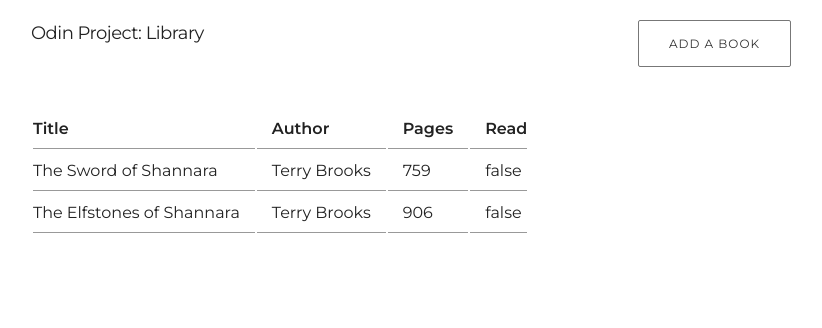
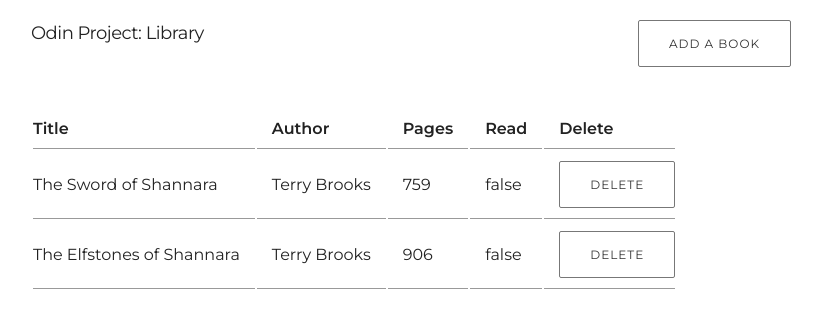
Before and after one commit to tOskr-uk/odin-library, a website: page index.html in a window 1280 px wide. Shown: the whole page, without its empty margins (229-1051 px from the left). Drawn offline with Linux system fonts and the light colour scheme.

Commit message:
button added to table

```diff
--- a/sass/_base.scss
+++ b/sass/_base.scss
@@ -12,22 +12,3 @@
 html{
     box-sizing: border-box;
 }
-
-
-/* TABLES */
-th,
-td{
-    padding: 1rem 1.5rem;
-    text-align: left;
-    border-bottom: 1px solid var(--color-grey-light-3);
-}
-
-th:first-child,
-td:first-child{
-    padding-left: 0;
-}
-
-th:last-child,
-td:last-child{
-    padding-right: 0;
-}
--- a/sass/_components.scss
+++ b/sass/_components.scss
@@ -20,3 +20,25 @@
         outline: 0;
     }
 }
+
+
+/* TABLES */
+.table{
+
+    th,
+    td{
+        padding: 1rem 1.5rem;
+        text-align: left;
+        border-bottom: 1px solid var(--color-grey-light-3);
+    }
+
+    th:first-child,
+    td:first-child{
+        padding-left: 0;
+    }
+
+    th:last-child,
+    td:last-child{
+        padding-right: 0;
+    }
+}
--- a/script.js
+++ b/script.js
@@ -6,21 +6,18 @@ const pages = document.getElementById('pages');
 const read = document.getElementById('read');
 const library = document.querySelector('.library');
 
-
-
 function addBookToLibrary(title, author, pages, read){
     const obj = new Book(title, author, pages, read);
     myLibrary.push(obj);
-    // alert(myLibrary);
 }
 
 add.addEventListener('click', ()=>{
     addBookToLibrary(title.value, author.value, pages.value, read.checked);
     clearTable();
     buildTable();
-    // console.log(myLibrary);
 })
 
+// clears the html table
 function clearTable(){
     library.innerHTML='';
 }
@@ -28,8 +25,9 @@ function clearTable(){
 function buildTable(){
     // build table head
     const t = document.createElement('table');
+    t.classList.add('table');
     let tr = document.createElement('tr');
-    let td = ['Title', 'Author', 'Pages', 'Read'];
+    let td = ['Title', 'Author', 'Pages', 'Read', 'Delete'];
     td.forEach(e=>{
         const th = document.createElement('th');
         th.innerText = e;
@@ -38,7 +36,7 @@ function buildTable(){
     t.appendChild(tr);
     library.appendChild(t);
 
-    // populate the table with myLibrary data
+    // populate the table with myLibrary array data
     for(let i=0; i<myLibrary.length; i++){
         let obj = myLibrary[i];
         tr = document.createElement('tr');
@@ -47,11 +45,19 @@ function buildTable(){
             td.innerText=obj[key];
             tr.appendChild(td);
         }
+
+        // add delete button
+        let a = document.createElement('a');
+        a.classList.add('btn');
+        a.innerText='Delete';
+        td = document.createElement('td');
+        td.appendChild(a);
+        tr.appendChild(td);
         t.appendChild(tr);
     }
 }
 
-
+// generates some non specific data for the myLibrary array
 function generateSomeData(){
     const obj1 = new Book('The Sword of Shannara', 'Terry Brooks', 759, false);
     myLibrary.push(obj1)
@@ -64,6 +70,8 @@ buildTable();
 
 
 
+
+// book constructor
 function Book(title, author, pages, read) {
     this.title = title;
     this.author = author;
```
Also changed, not shown: css/style.css, 1 other file.
